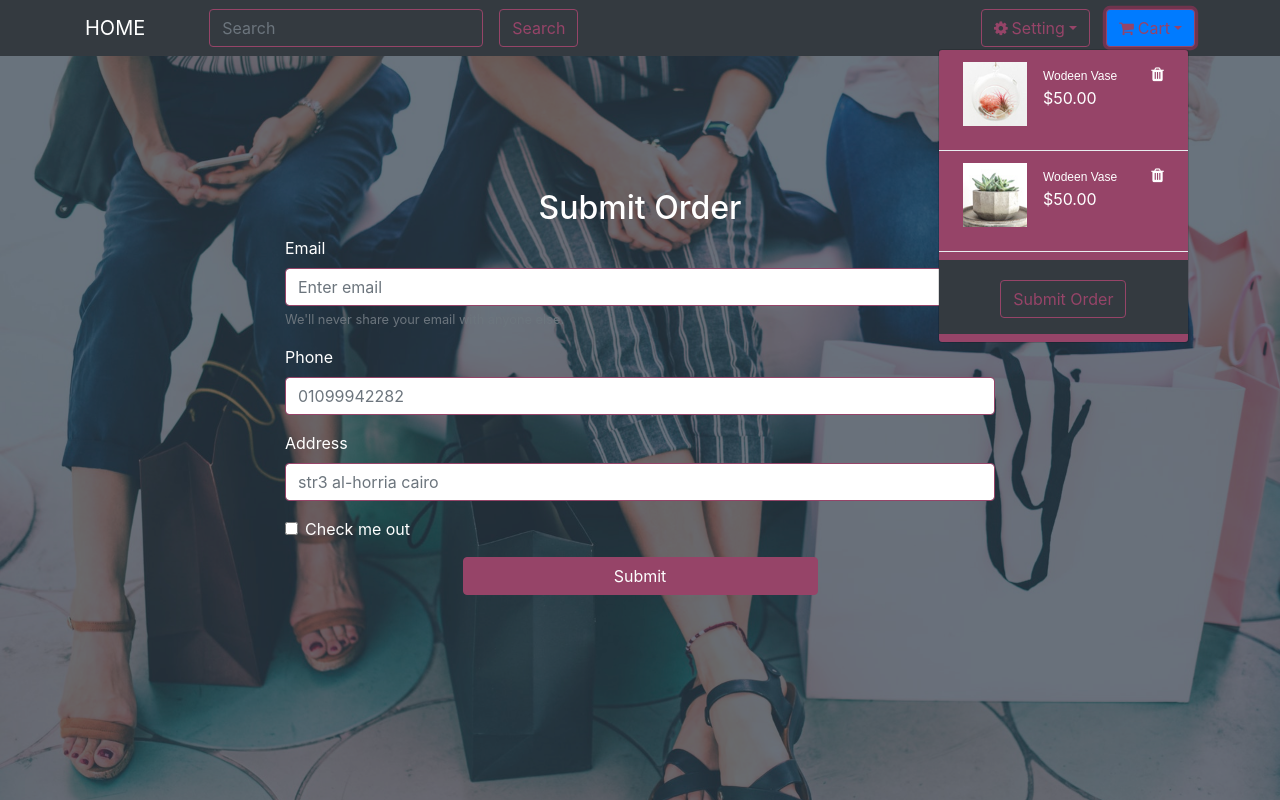
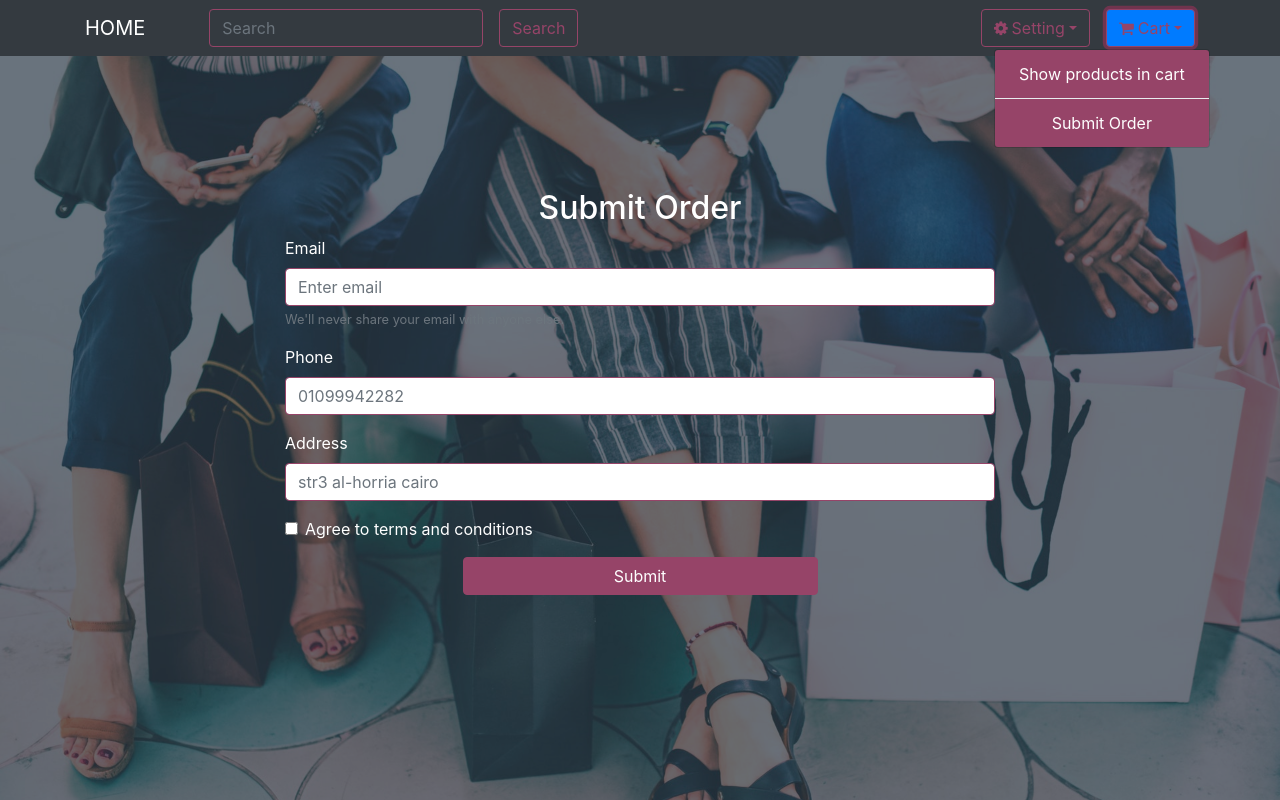
Before and after one commit to HudaSalah/Shopping-product, an Angular app: page /CartForm in a window 1280 px wide. Both pictures are taken after a click on the button "Cart". Shown: the top 800 px of the page. Built offline with nearby package versions, Linux system fonts and the light colour scheme; what angular-font-awesome would draw is missing.

Commit message:
validate order form

```diff
--- a/src/app/app.module.ts
+++ b/src/app/app.module.ts
@@ -4,6 +4,7 @@ import {NgbModule} from '@ng-bootstrap/ng-bootstrap'; //ng bootstrap
 import { AngularFontAwesomeModule } from 'angular-font-awesome';// font awesom
 import { HttpClientModule } from '@angular/common/http'; //for service
 import { RouterModule, ActivatedRoute, Routes } from '@angular/router';// for routing
+import { FormsModule } from '@angular/forms'; // to validate form
 
 import { AppComponent } from './app.component';
 import { FooterComponent } from './footer/footer.component';
@@ -26,6 +27,7 @@ const routes:Routes=[
 {path:'GridView' , component: GridViewComponent},
 {path:'ListView' , component: ListViewComponent},
 {path:'CartForm' , component: CartFormComponent},
+{path:'CartProduct' , component: CartProductComponent}
 ];
 
 @NgModule({
@@ -46,7 +48,8 @@ const routes:Routes=[
     NgbModule.forRoot(),
     RouterModule.forRoot(routes),
     AngularFontAwesomeModule,
-    HttpClientModule
+    HttpClientModule,
+    FormsModule
   ],
   providers: [GetProdDataService],
   bootstrap: [AppComponent]
--- a/src/app/cart-form/cart-form.component.html
+++ b/src/app/cart-form/cart-form.component.html
@@ -6,23 +6,23 @@
             <div class="container col-8 text-white">
               <h2 class="text-center">Submit Order</h2>
 
-              <form>
+              <form name="submitForm" #submitForm="ngForm" (ngSubmit)="submit(submitForm)" novalidate>
                   <div class="form-group">
                     <label for="exampleInputEmail1">Email</label>
-                    <input type="email" class="form-control" id="exampleInputEmail1" aria-describedby="emailHelp" placeholder="Enter email">
+                    <input type="email" class="form-control" id="exampleInputEmail1" name="email" [(ngModel)]="User.email" aria-describedby="emailHelp" placeholder="Enter email" required>
                     <small id="emailHelp" class="form-text text-muted">We'll never share your email with anyone else.</small>
                   </div>
                   <div class="form-group">
                       <label for="exampleInputnumber1">Phone</label>
-                      <input type="text" class="form-control" id="exampleInputNumber1" placeholder="01099942282">
+                      <input type="text" class="form-control" id="exampleInputNumber1" name="phone" [(ngModel)]="User.phone" placeholder="01099942282" required>
                     </div>
                   <div class="form-group">
                     <label for="exampleInputAddress">Address</label>
-                    <input type="text" class="form-control" id="exampleInputAddress1" placeholder="str3 al-horria cairo">
+                    <input type="text" class="form-control" id="exampleInputAddress1" name="address" [(ngModel)]="User.address" placeholder="str3 al-horria cairo" required>
                   </div>
                   <div class="form-check">
                     <input type="checkbox" class="form-check-input" id="exampleCheck1">
-                    <label class="form-check-label" for="exampleCheck1">Check me out</label>
+                    <label class="form-check-label" for="exampleCheck1">Agree to terms and conditions</label>
                   </div>
                   <div class="media-body pt-3 d-flex justify-content-center">
                   <button type="submit" class="btn btn-primary w-50">Submit</button>
--- a/src/app/cart-form/cart-form.component.scss
+++ b/src/app/cart-form/cart-form.component.scss
@@ -27,6 +27,7 @@ main
         .form-control
         {
           border-color: $main-color;
+          color:$main-color;
           &:focus{
             box-shadow:0 0 0 0.1rem $main-color;
           }
--- a/src/app/cart-form/cart-form.component.ts
+++ b/src/app/cart-form/cart-form.component.ts
@@ -1,4 +1,5 @@
 import { Component, OnInit } from '@angular/core';
+import {NgForm , NgModel} from '@angular/forms'; // for validate form to angular form
 
 @Component({
   selector: 'app-cart-form',
@@ -7,7 +8,28 @@ import { Component, OnInit } from '@angular/core';
 })
 export class CartFormComponent implements OnInit {
 
-  constructor() { }
+  User:object;
+  constructor() {
+    this.User={
+            email:"",
+            phone:"",
+            address:""
+    };
+  }
+
+  submit(Data:NgForm):void
+  {
+    if(Data.valid){
+      console.log(this.User);
+      this.User={};
+    }
+    else
+      {
+        alert("Please enter valid data");
+        console.log("error");
+      }
+
+  }
 
   ngOnInit() {
   }
--- a/src/app/cart-product/cart-product.component.html
+++ b/src/app/cart-product/cart-product.component.html
@@ -1,4 +1,4 @@
-<a class="dropdown-item pb-3 text-white" href="#">
+<!-- <a class="dropdown-item pb-3 text-white" href="#">
   <div class="media">
     <img class="align-self-start mr-3" src="assets/Imges/widget-img-2.jpg" alt="Generic placeholder image">
     <div class="media-body">
@@ -21,9 +21,6 @@
     </div>
   </div>
 </a>
-  <div class="dropdown-divider"></div>
-  <a class="dropdown-item pb-3 bg-dark" href="#">
-    <div class="media-body pt-3 d-flex justify-content-center">
-      <button class="btn btn-outline-primary">Submit Order</button>
-    </div>
-  </a>
+ -->
+
+ <p>hello</p>
--- a/src/app/cart-product/cart-product.component.scss
+++ b/src/app/cart-product/cart-product.component.scss
@@ -1,29 +1,29 @@
 @import "../sharedStyle.scss";
 
 
-.dropdown-item{
-    color: $white-color;
-    &:hover
-    {
-        background-color: $hover-list;
-    }
+// .dropdown-item{
+//     color: $white-color;
+//     &:hover
+//     {
+//         background-color: $hover-list;
+//     }
 
-    .media
-    {
-        img
-        {
-            width: 64px;
-        }
-        .media-body h6 {
-            font-family:$fontRaleway;
-            font-size: 12px;
-            margin-right: 34px;
-        }
+//     .media
+//     {
+//         img
+//         {
+//             width: 64px;
+//         }
+//         .media-body h6 {
+//             font-family:$fontRaleway;
+//             font-size: 12px;
+//             margin-right: 34px;
+//         }
 
-    }
+//     }
 
-    .btn-outline-primary
-    {
-        @extend %edit-Btn;
-    }
-}
+//     .btn-outline-primary
+//     {
+//         @extend %edit-Btn;
+//     }
+// }
--- a/src/app/grid-view/grid-view.component.html
+++ b/src/app/grid-view/grid-view.component.html
@@ -7,7 +7,7 @@
         </div>
       </figure>
       <figcaption>
-        <p class="d-inline">{{prod.Name}}</p><i class="fa fa-eye"  routerLink="/ProdView"></i>
+        <p class="d-inline">{{prod.Name}}</p><i class="fa fa-eye"  routerLink="/ProdView" (click)="redirectTo(i)"></i>
         <p class="font-weight-bold">{{prod.Price}}</p>
       </figcaption>
     </div>
--- a/src/app/grid-view/grid-view.component.ts
+++ b/src/app/grid-view/grid-view.component.ts
@@ -10,9 +10,17 @@ import {RouterModule,Router } from '@angular/router';// for routing
 export class GridViewComponent implements OnInit {
 
   ProductData:Array<object>;
+  params:object;
 
-    constructor(private Data:GetProdDataService) {
+    constructor(private Data:GetProdDataService , private router:Router) {
       this.ProductData=[];
+      this.params={
+        name:"",
+        price:"",
+        desc:"",
+        categ:"",
+        image:""
+      };
     }
 
     getProductData():void{
@@ -26,6 +34,21 @@ export class GridViewComponent implements OnInit {
       );
     }
 
+    redirectTo( i:number):void
+    {
+      console.log(i);
+      var AllData = this.ProductData[i];
+      console.log(AllData.Name);
+      this.params={
+        name:AllData.Name,
+        price:AllData.Price,
+        desc:AllData.Desc,
+        categ:AllData.Catego,
+        image:AllData.Img
+      };
+      this.router.navigate(['/ProdView'],{queryParams:this.params})
+    }
+
     ngOnInit() {
       this.getProductData();
     }
--- a/src/app/header/header.component.html
+++ b/src/app/header/header.component.html
@@ -27,7 +27,9 @@
                 <button class="btn btn-outline-primary" id="dropdownBasic1" ngbDropdownToggle><i class="fa fa-shopping-cart mr-1"></i>Cart</button>
                 <div ngbDropdownMenu aria-labelledby="dropdownBasic1" class="SecDrop">
 
-                  <app-cart-product></app-cart-product>
+                  <a class="dropdown-item d-flex justify-content-center" routerLink="/CartProduct">Show products in cart</a>
+                  <div class="dropdown-divider"></div>
+                  <a class="dropdown-item d-flex justify-content-center" routerLink="/CartForm"> Submit Order </a>
 
                 </div>
               </div>
--- a/src/app/header/header.component.scss
+++ b/src/app/header/header.component.scss
@@ -9,17 +9,13 @@ header{
         ul{
             .goRight
             {
-                .btn-outline-primary
-                {
-                 @extend %edit-Btn;
-                }
                 .SecDrop{
                     @media only screen and (min-width:992px) {
-                        left: -168px !important;
+                        left: -112px !important;
                     }
 
                     @media only screen and (max-width:476px) {
-                        left: -164px !important;
+                        left: -115px !important;
                     }
                 }
 
```
Also changed, not shown: 1 other file (tests, documents, lock files or other folders). Lines whose indentation alone changed are shown as unchanged.
